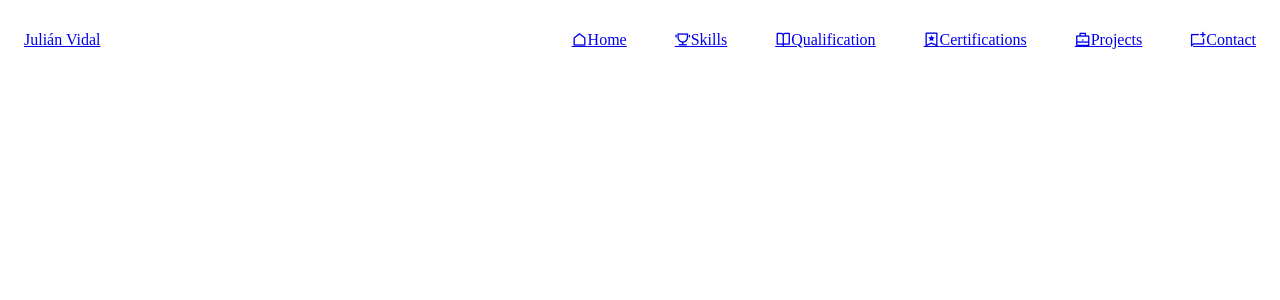
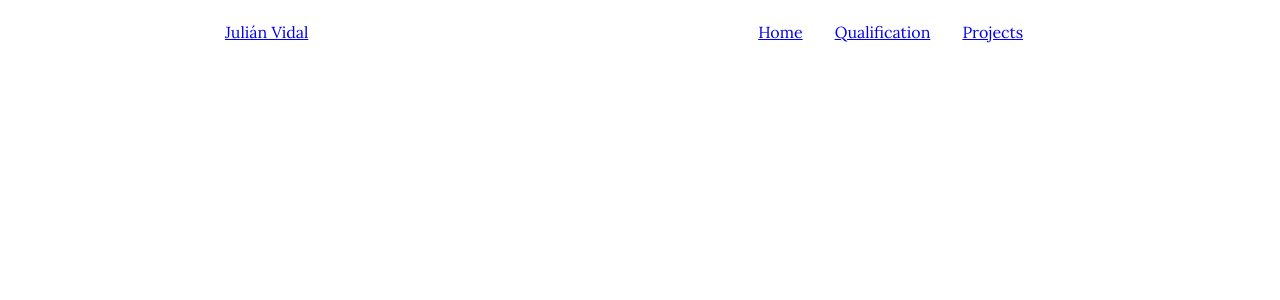
Before and after one commit to Juli-CVidal/react-portfolio, a React (Vite) app: page / in a window 1280 px wide. Shown: the top 300 px of the page. Built offline with nearby package versions, Linux system fonts and the light colour scheme.

Commit message:
WIP simplified nav

```diff
--- a/src/assets/styles/common.css
+++ b/src/assets/styles/common.css
@@ -7,14 +7,11 @@
   --z-fixed: 999;
 }
 
-
-.grid{
-  display: grid;
-  gap:1.5rem;
+html{
+  font-family: var(--lora-font);
 }
 
-
-ul{
+ul {
   list-style-image: initial;
   list-style: none;
 }
--- a/src/assets/styles/nav.css
+++ b/src/assets/styles/nav.css
@@ -1,9 +1,10 @@
 @import "./common.css";
 
-.header {
+#header {
   width: 100%;
+  justify-self: center;
   position: fixed;
-  bottom: 2rem;
+  top: 0;
   left: 0;
   z-index: var(--z-fixed);
 }
@@ -11,40 +12,55 @@
 .nav {
   height: 4rem;
   display: flex;
-  justify-content: space-between;
+  justify-content: space-around;
   align-items: center;
-  background-color: var(--body-color);
-  box-shadow: 0 4px 20px rgb(68, 91, 111, 0.1);
-  padding-inline: 1.5rem;
-  border-radius: 3rem;
-  transition: background 0.4s;
+  padding: 0 1rem;
+
+  @media (max-width: 1023px) {
+    position: fixed;
+    top: 0;
+    width: 100%;
+    height: 4rem;
+
+    display: flex;
+    align-items: center;
+  }
+}
+.nav__menu {
+  display: flex;
+  gap: 2rem;
+  padding: 2rem;
+
+  @media (max-width: 1023px) {
+    position: fixed;
+    width: 88%;
+    bottom: 2rem;
+    margin: 0 auto;
+
+    display: grid;
+    justify-content: center;
+    grid-template-columns: repeat(3, max-content);
+  }
 }
 
-
-.nav__list{
-  grid-template-columns: repeat(3,max-content);
+.nav__item{
+  display: flex;
+  flex-direction: column;
+  align-items: center;
+  row-gap: 0.25rem;
+  transition: color .3s;
 }
 
-
-@media screen and (width > 1023px){
-  #header{
-    top: 0;
-    bottom: initial;
+@media screen and (min-width: 1023px){
+  .nav__item i{
+    display: none;
+    opacity: 0;
+    transition: opacity 0.5s ease-in;
+    transition-delay: 0.2s;
   }
 
-  .nav{
-    width: initial;
-    height: 5rem;
-    box-shadow: none;
-    border-radius: 0;
-    column-gap: 3rem;
-    margin-inline: 1.5rem;
-    padding: 0;
-  }
-
-
-  .nav__list{
-    display: flex;
-    column-gap: 3rem;
+  .nav__item:hover i{
+    display: block;
+    opacity: 1;
   }
 }
--- a/src/components/Nav.tsx
+++ b/src/components/Nav.tsx
@@ -29,7 +29,6 @@ const Nav: React.FC = () => {
         </a>
 
         <div className="nav__menu" id="nav-menu">
-          <ul className="nav__list grid">
             {links.map(({ href, text,icon_class }, index) => (
               <NavItem
                 key={index}
@@ -38,7 +37,6 @@ const Nav: React.FC = () => {
                 icon_class={icon_class}
               />
             ))}
-          </ul>
         </div>
       </nav>
     </header>
--- a/src/components/NavItem.tsx
+++ b/src/components/NavItem.tsx
@@ -1,22 +1,18 @@
 import React from "react";
-import "remixicon/fonts/remixicon.css"
+import "remixicon/fonts/remixicon.css";
 
 export interface NavItemProps {
   href: string;
   text: string;
-  icon_class?: string,
+  icon_class?: string;
 }
 
-const NavItem: React.FC<NavItemProps> = ({ href, text,icon_class }) => {
+const NavItem: React.FC<NavItemProps> = ({ href, text, icon_class }) => {
   return (
-    <li className="nav__item">
-      <a
-        href={href}
-      >
-        {icon_class ? <i className={icon_class}></i> : undefined}
-        {text}
-      </a>
-    </li>
+    <a href={href} className="nav__item">
+      {icon_class ? <i className={icon_class}></i> : undefined}
+      {text}
+    </a>
   );
 };
 
--- a/src/data/navbarData.json
+++ b/src/data/navbarData.json
@@ -3,12 +3,6 @@
     "href": "#home",
     "text": "Home",
     "icon_class": "ri-home-line",
-    "targetBlank": false
-  },
-  {
-    "href": "#skills",
-    "text": "Skills",
-    "icon_class": "ri-trophy-line",
     "targetBlank": false
   },
   {
@@ -18,22 +12,10 @@
     "targetBlank": false
   },
   {
-    "href": "#certifications",
-    "text": "Certifications",
-    "icon_class": "ri-bookmark-3-line",
-    "targetBlank": false
-  },
-  {
     "href": "#projects",
     "text": "Projects",
     "icon_class": "ri-briefcase-line",
 
     "targetBlank": false
-  },
-  {
-    "href": "#contact",
-    "text": "Contact",
-    "icon_class": "ri-chat-new-line",
-    "targetBlank": false
   }
 ]
```
Also changed, not shown: 1 other file (tests, documents, lock files or other folders).
